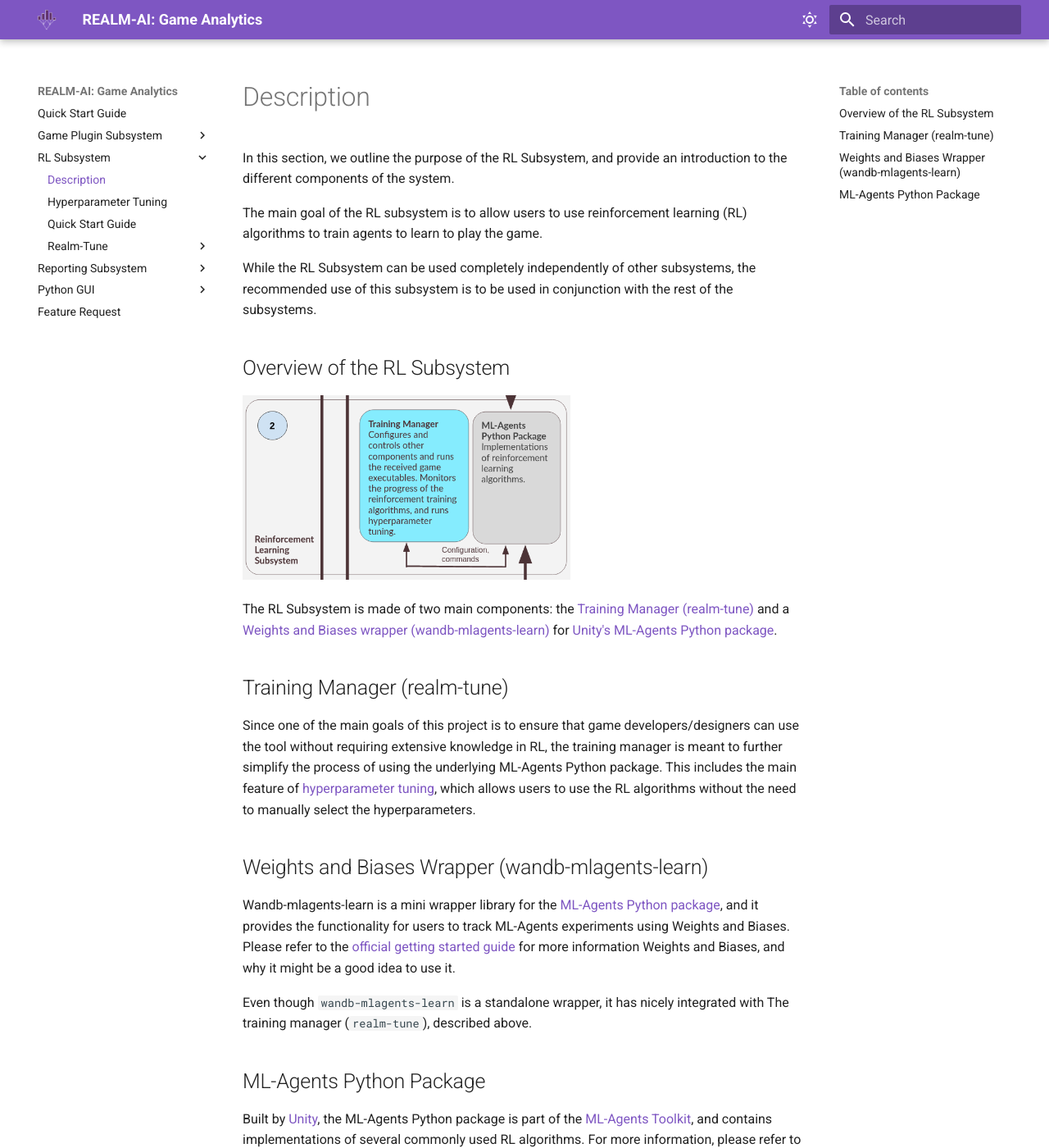
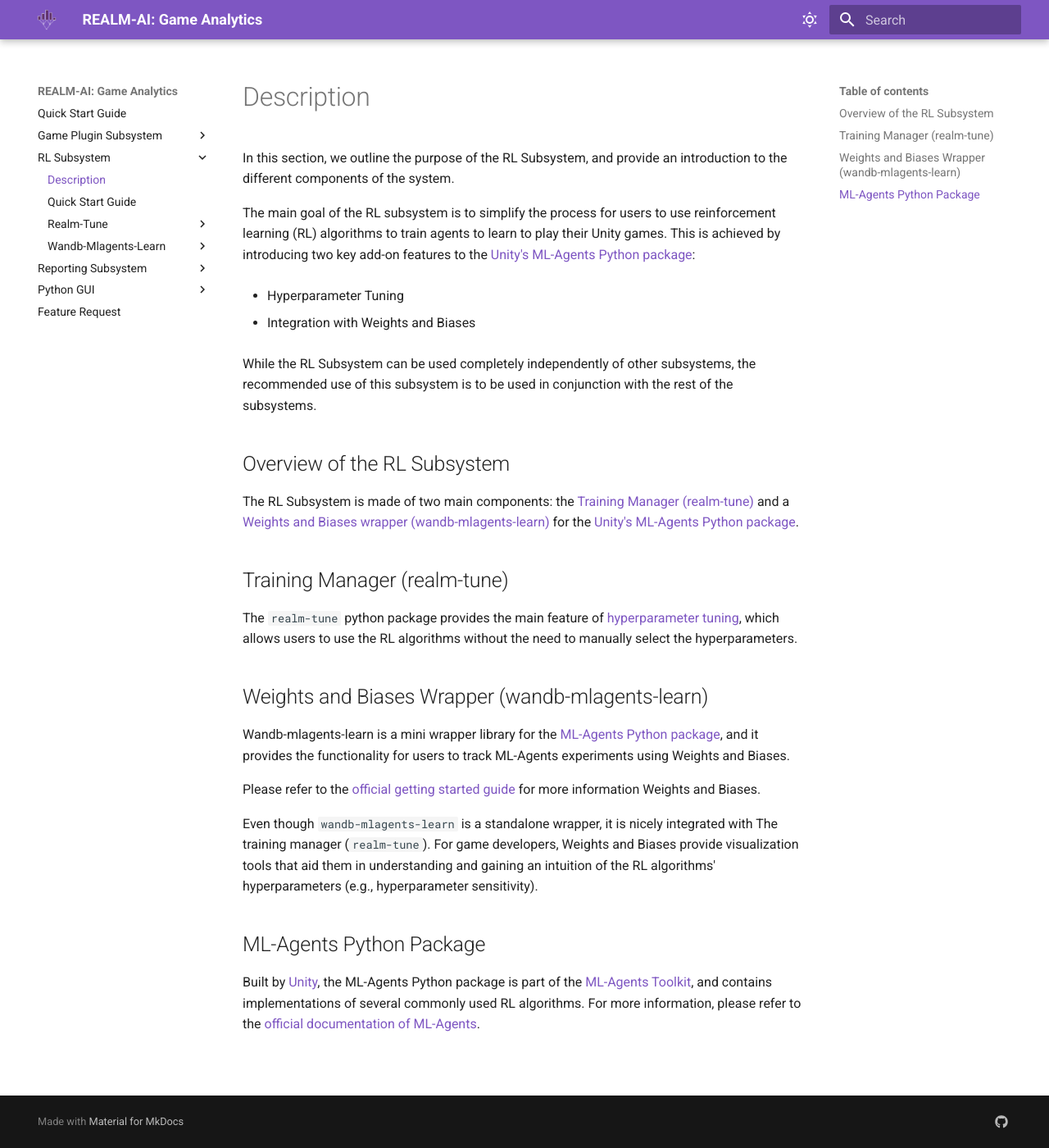
Before and after one commit to realm-ai-project/Documentation, an MkDocs documentation site: the page built from docs/rl_subsystem/description.md, in a window 1280 px wide and 1400 px high. Shown: the whole window at 82% size. Built offline with MkDocs 1.6.1 and Material for MkDocs 9.7.7, drawn with Linux system fonts in a browser that asks for light colours.

Commit message:
clean up docs

```diff
--- a/docs/rl_subsystem/description.md
+++ b/docs/rl_subsystem/description.md
@@ -1,21 +1,27 @@
 In this section, we outline the purpose of the RL Subsystem, and provide an introduction to the different components of the system.
 
-The main goal of the RL subsystem is to allow users to use reinforcement learning (RL) algorithms to train agents to learn to play the game.
+The main goal of the RL subsystem is to simplify the process for users to use reinforcement learning (RL) algorithms to train agents to learn to play their Unity games. This is achieved by introducing two key add-on features to the [Unity's ML-Agents Python package](#ml-agents-python-package):
+
+- Hyperparameter Tuning
+
+- Integration with Weights and Biases
 
 While the RL Subsystem can be used completely independently of other subsystems, the recommended use of this subsystem is to be used in conjunction with the rest of the subsystems.
 
 ## Overview of the RL Subsystem
-![screenshot](images/rl_subsystem.png){: style="max-width: 25em;"}
+<!-- ![screenshot](images/rl_subsystem.png){: style="max-width: 25em;"} -->
 
-The RL Subsystem is made of two main components: the [Training Manager (realm-tune)](#training-manager-realm-tune) and a [Weights and Biases wrapper (wandb-mlagents-learn)](#weights-and-biases-wrapper-wandb-mlagents-learn) for [Unity's ML-Agents Python package](#ml-agents-python-package).
+The RL Subsystem is made of two main components: the [Training Manager (realm-tune)](#training-manager-realm-tune) and a [Weights and Biases wrapper (wandb-mlagents-learn)](#weights-and-biases-wrapper-wandb-mlagents-learn) for the [Unity's ML-Agents Python package](#ml-agents-python-package).
 
 ## Training Manager (realm-tune)
-Since one of the main goals of this project is to ensure that game developers/designers can use the tool without requiring extensive knowledge in RL, the training manager is meant to further simplify the process of using the underlying ML-Agents Python package. This includes the main feature of [hyperparameter tuning](hyperparameter_tuning.md), which allows users to use the RL algorithms without the need to manually select the hyperparameters.
+The `realm-tune` python package provides the main feature of [hyperparameter tuning](realm-tune/hyperparameter_tuning.md), which allows users to use the RL algorithms without the need to manually select the hyperparameters.
 
 ## Weights and Biases Wrapper (wandb-mlagents-learn)
-Wandb-mlagents-learn is a mini wrapper library for the [ML-Agents Python package](#ml-agents-python-package), and it provides the functionality for users to track ML-Agents experiments using Weights and Biases. Please refer to the [official getting started guide](https://wandb.ai/site/getting-started){:target="_blank"} for more information Weights and Biases, and why it might be a good idea to use it.
+Wandb-mlagents-learn is a mini wrapper library for the [ML-Agents Python package](#ml-agents-python-package), and it provides the functionality for users to track ML-Agents experiments using Weights and Biases.
 
-Even though `wandb-mlagents-learn` is a standalone wrapper, it has nicely integrated with The training manager (`realm-tune`), described above.
+Please refer to the [official getting started guide](https://wandb.ai/site/getting-started){:target="_blank"} for more information Weights and Biases.
+
+Even though `wandb-mlagents-learn` is a standalone wrapper, it is nicely integrated with The training manager (`realm-tune`). For game developers, Weights and Biases provide visualization tools that aid them in understanding and gaining an intuition of the RL algorithms' hyperparameters (e.g., hyperparameter sensitivity).
 
 ## ML-Agents Python Package
 Built by [Unity](https://unity.com/){:target="_blank"}, the ML-Agents Python package is part of the [ML-Agents Toolkit](https://github.com/Unity-Technologies/ml-agents){:target="_blank"}, and contains implementations of several commonly used RL algorithms. For more information, please refer to the [official documentation of ML-Agents](https://github.com/Unity-Technologies/ml-agents/tree/main/docs){:target="_blank"}.
--- a/mkdocs.yml
+++ b/mkdocs.yml
@@ -40,11 +40,13 @@
     - Known Issues: game_plugin_subsystem/known_issues.md
   - RL Subsystem:
     - Description: rl_subsystem/description.md
-    - Hyperparameter Tuning: rl_subsystem/hyperparameter_tuning.md
     - Quick Start Guide: rl_subsystem/getting_started.md
     - Realm-Tune:
-      - Configuration: rl_subsystem/user_guide/configuration.md
-
+      - Hyperparameter Tuning: rl_subsystem/realm-tune/hyperparameter_tuning.md
+      - Configuration: rl_subsystem/realm-tune/configuration.md
+      - Features and Limitations: rl_subsystem/realm-tune/features_and_limits.md
+    - Wandb-Mlagents-Learn:
+      - Usage Guide: rl_subsystem/wandb-mlagents-learn/usage-guide.md
   # - Analysis Subsystem:
   #   - Description: analysis_subsystem/description.md
   #   - Heatmaps: analysis_subsystem/heatmaps.md
```
Also changed, not shown: docs/rl_subsystem/realm-tune/configuration.md (renamed from docs/rl_subsystem/user_guide/configuration.md, +2 -2 lines), docs/rl_subsystem/realm-tune/features_and_limits.md (added, +23 -0 lines), docs/rl_subsystem/realm-tune/hyperparameter_tuning.md (renamed from docs/rl_subsystem/hyperparameter_tuning.md, +0 -2 lines), docs/rl_subsystem/user_guide/limitations.md (deleted, +0 -2 lines), docs/rl_subsystem/user_guide/resuming.md (deleted, +0 -1 lines), docs/rl_subsystem/wandb-mlagents-learn/usage-guide.md (added, +31 -0 lines), docs/rl_subsystem/realm-tune/realm_tune.md (renamed from docs/rl_subsystem/user_guide/realm_tune.md).
